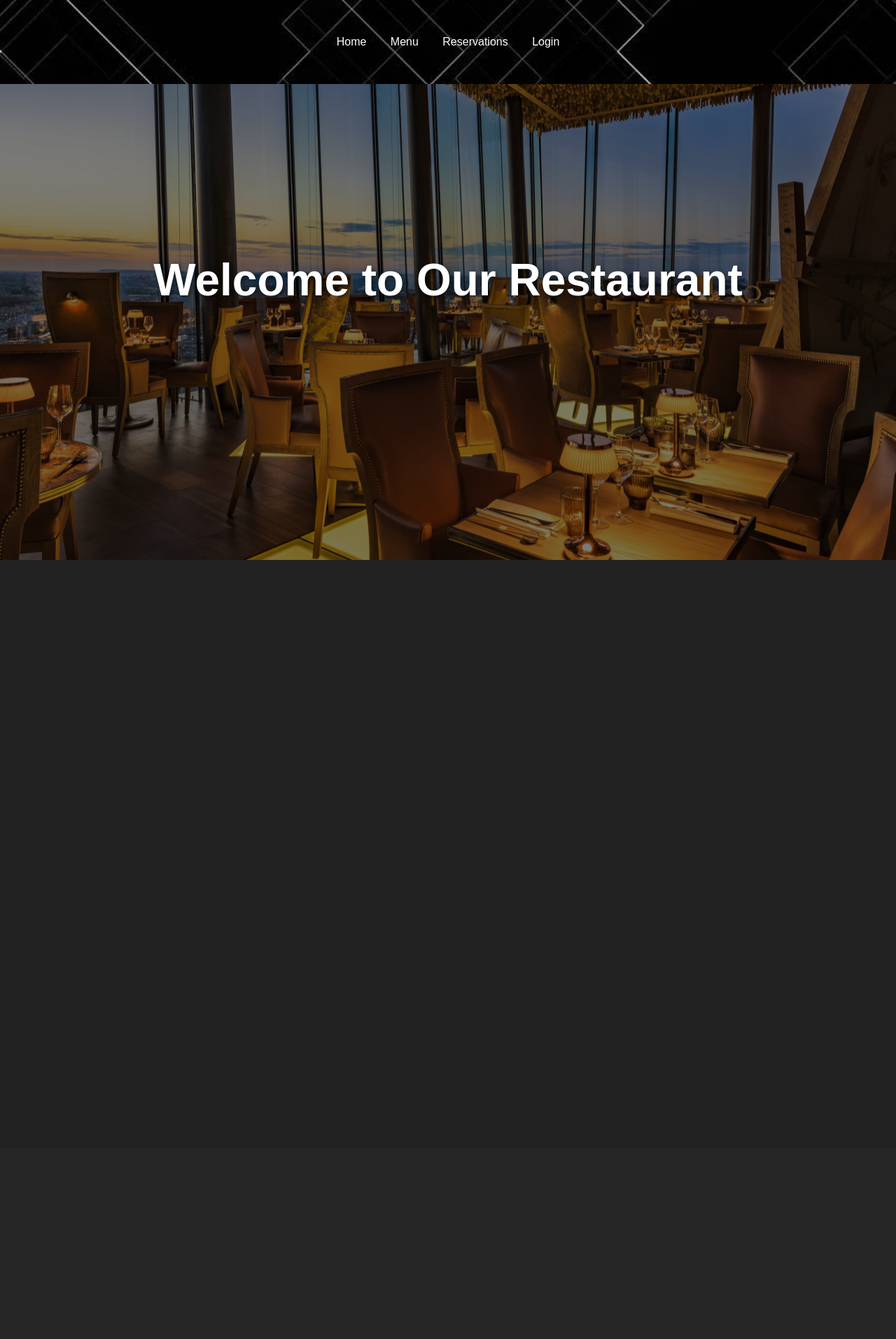
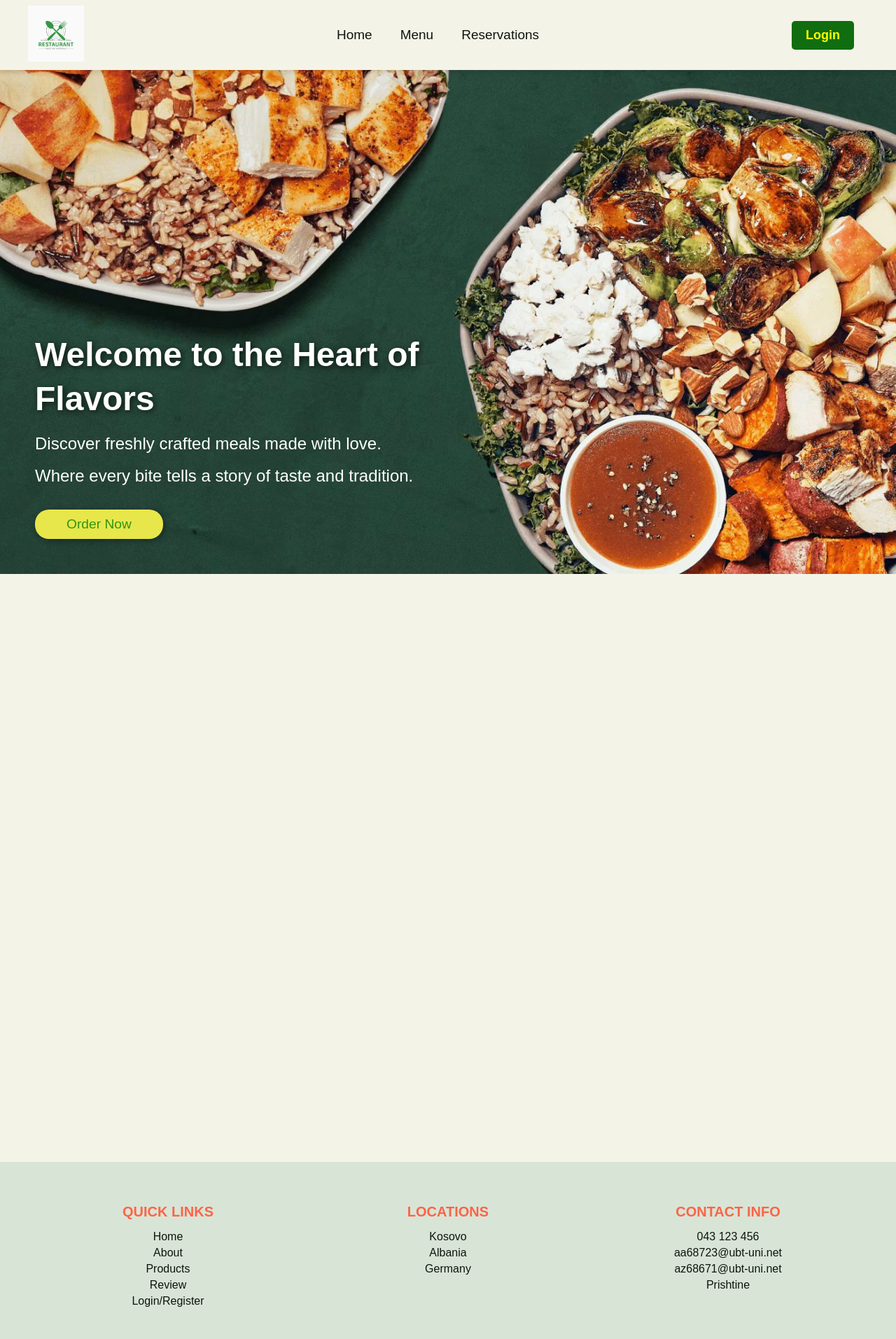
Before and after one commit to altonasllani/Restaurant, a PHP site: page / in a window 1280 px wide. Shown: the whole page at 70% size. Before the commit the page ends 800 px from the top, so only its background shows below. Run offline with PHP 8.4, Linux system fonts and the light colour scheme.

Commit message:
Updated style

```diff
--- a/index.css
+++ b/index.css
@@ -1,59 +1,208 @@
+/* Pergjithesisht */
 body {
   margin: 0;
-  font-family: Arial, sans-serif;
-  background-color: #000;
+  font-family: 'Montserrat', sans-serif;
+  background-color:#F4F3E7;
 }
 
+/* Header */
 .header {
   position: fixed;
   top: 0;
   width: 100%;
-  height: 120px;
-  background-image: url('bg.jpg'); /* Vendos foton e njëjtë si në hero */
-  background-size: cover; /* Bën foton të mbulojë të gjithë header-in */
-  background-position: center; /* Qendron foton në qendër */
-  background-color: rgba(0, 0, 0, 0.7); /* Ngjyrë gjysmë-transparent */
+  height: 100px;
+  background-color: #F4F3E7;;
   display: flex;
   align-items: center;
-  justify-content: center;
+  justify-content: space-between;
+  padding: 0 40px;
   z-index: 10;
+  box-shadow: 0 4px 6px rgba(0, 0, 0, 0.1); /* Shton nje hije per pamje me te mire */
 }
 
-.header nav a {
+/* Logo ne te majte */
+.logo img {
+  height: 80px; /* Madhesia e logos */
+}
+
+/* Navigacioni ne qender */
+.nav {
+  text-align: center;
+}
+
+.nav ul {
+  display: inline-flex;
+  list-style: none;
+  margin: 0;
+  padding: 0;
+}
+
+.nav li {
+  margin: 0 20px;
+}
+
+.nav a {
+  color: #0E150E;
+  text-decoration: none;
+  font-size: 19px;
+}
+
+.nav a:hover {
+  color: #1c542d;
+  transition: color 0.3s ease-in-out;
+}
+
+/* Login si buton ne te djathte me hapesire */
+.login-button {
+  padding: 10px 20px;
+  background-color: #106e10;
+  color: yellow;;
+  text-decoration: none;
+  font-weight: bold;
+  font-size: 18px;
+  border: none;
+  border-radius: 5px;
+  margin-right: 100px; /* Hapesira e moderuar nga skaji i djathte */
+  transition: background-color 0.3s, transform 0.3s;
+  cursor: pointer;
+}
+
+.login-button:hover {
+  background-color: #1c542d;
+  transform: scale(1.04);
+}
+
+/* Hero */
+.hero {
+  background-image: url('green1.jpg'); /* Vendosni nje imazh te pershtatshem */
+  background-size: cover;
+  background-position: center;
+  height: 100vh;
+  position: relative;
   color: #fff;
-  margin: 0 15px;
+  display: flex;
+  align-items: flex-end; /* Per t'u shfaqur ne fund te seksionit */
+  justify-content: flex-start; /* Per t'u shfaqur ne krahun e majte */
+  padding: 10px; /* Hapesire me e madhe nga skajet */
+}
+
+.hero-content {
+  max-width: 600px; /* Zgjerimi i gjersise per tekst me te gjate */
+  padding: 40px;
+}
+
+.hero h1 {
+  font-size: 3rem; /* Tekst me i madh */
+  margin: 0 0 15px;
+  font-weight: bold;
+  line-height: 1.3; /* Hapesira ndermjet rreshtave */
+  text-shadow: 2px 2px 8px rgba(0, 0, 0, 0.7); /* Hijet per tekst me te dukshem */
+}
+
+.hero p {
+  font-size: 1.5rem; /* Peremase me e madhe */
+  margin: 10px 0;
+  line-height: 1.5; /* Hapesire me e rehatshme ndermjet rreshtave */
+}
+
+.order-button {
+  display: inline-block;
+  margin-top: 20px;
+  padding: 10px 45px; /* Buton me i madh per terheqje me te mire */
+  font-size: 1.2rem;
+  color: rgba(0, 128, 0, 0.8); /* Shkronja te gjelberta transparente */
+  background-color: rgb(231, 231, 75);; /* Ngjyre e verdhe per butonin */
   text-decoration: none;
+  border-radius: 20px; /* Cepa pak me te rrumbullaket */
+  box-shadow: 2px 2px 8px rgba(0, 0, 0, 0.4); /* Efekt hijeje */
+  transition: background-color 0.3s, transform 0.2s;
 }
-header nav a:hover{
+
+.order-button:hover {
+  background-color: #FFC300; /* Ndryshim i lehte ngjyre ne hover */
+  transform: scale(1.08); /* Zmadhim me i dukshem gjate hover-it */
+}
+
+/* Content */
+.content {
+  background-color: #F4F3E7;
+  color: #fff;
+  padding: 20px;
+  min-height: 100vh;
+}
+
+/* Footer */
+footer {
+  background-color: #D8E5D6;
+  color: #0E150E;
+  padding: 20px;
+  text-align: center;
+}
+
+.footer .box-container {
+  display: flex;
+  justify-content: space-around;
+  flex-wrap: wrap;
+  max-width: 1200px;
+  margin: 0 auto;
+}
+
+.footer .box {
+  flex: 1 1 250px;
+  padding: 20px;
+}
+
+.footer h3 {
+  font-size: 20px;
+  color: #ff6347;
+  margin-bottom: 15px;
+  text-transform: uppercase;
+}
+
+.footer ul, .footer ol {
+  list-style: none;
+  padding: 0;
+  margin: 0;
+}
+
+.footer li {
+  margin: 5px 0;
+}
+
+.footer a {
+  color: #0E150E;
+  text-decoration: none;
+  font-size: 16px;
+  transition: color 0.3s;
+}
+
+.footer a:hover {
   color: aqua;
 }
 
-.hero {
-  background-image: linear-gradient(rgba(0, 0, 0, 0.5), rgba(0, 0, 0, 0.5)), url('r1.jpg'); /* Overlay i zi i tejdukshëm */
-  background-size: cover;
-  background-position: center;
-  height: 100vh;
-  display: flex;
-  align-items: center;
-  justify-content: center;
-  color: #fff;
-  text-align: center;
-  padding: 0 20px; /* Shtimi i hapësirave anësore për tekst */
+/* Per ekranet e vogla */
+@media (max-width: 768px) {
+  .footer .box-container {
+    flex-direction: column;
+    align-items: center;
+  }
 
+  .nav ul {
+    flex-direction: column;
+    align-items: center;
+  }
+
+  .nav li {
+    margin: 10px 0;
+  }
+
+  .header {
+    flex-wrap: wrap;
+    height: auto;
+    padding: 10px 20px;
+  }
+
+  .login-button {
+    margin-right: 10px; /* Pak me afer per ekranet e vogla */
+  }
 }
-.hero h1 {
-  font-size: 4rem; /* Madhësi më e madhe për titullin */
-  font-weight: bold; /* Shtimi i trashësisë për më shumë theks */
-  text-shadow: 2px 2px 8px rgba(0, 0, 0, 0.6); /* Hije e theksuar për tekstin */
-  line-height: 1.2; /* Hapësirë më e madhe midis rreshtave */
-  margin: 0;
-  padding: 0 10px; /* Hapësira e brendshme e vogël */
-}
-
-
-.content {
-  padding: 20px;
-  background-color: #222;
-  color: #fff;
-  min-height: 100vh;
-}
--- a/index.html
+++ b/index.html
@@ -3,24 +3,77 @@
 <head>
     <meta charset="UTF-8">
     <meta name="viewport" content="width=device-width, initial-scale=1.0">
+    <meta name="description" content="Welcome to the Best Restaurant. Discover freshly crafted meals made with love.">
     <title>Best Restaurant</title>
     <link rel="stylesheet" href="index.css">
     <script defer src="script.js"></script>
 </head>
 <body>
     <header class="header">
-      <nav>
-        <a href="#">Home</a>
-        <a href="#">Menu</a>
-        <a href="#">Reservations</a>
-        <a href="#">Login</a>
-      </nav>
+        <!-- Logo ne anen e majte -->
+        <div class="logo">
+            <img src="logo.png" alt="Restaurant Logo">
+        </div>
+
+        <!-- Navigacioni ne qender -->
+        <nav class="nav">
+            <ul>
+                <li><a href="index.html">Home</a></li>
+                <li><a href="index.html">Menu</a></li>
+                <li><a href="index.html">Reservations</a></li>
+            </ul>
+        </nav>
+
+        <!-- Login ne anen e djathte si buton -->
+        <a href="#" class="login-button">Login</a>
     </header>
+
     <section class="hero">
-      <h1>Welcome to Our Restaurant</h1>
+      <div class="hero-content">
+        <h1>Welcome to the Heart of Flavors</h1>
+        <p>Discover freshly crafted meals made with love.</p>
+        <p>Where every bite tells a story of taste and tradition.</p>
+        <a href="#menu" class="order-button">Order Now</a>
+      </div>
     </section>
+
+
     <section class="content">
-      <!-- Your restaurant content here -->
+        <!-- Permbajtja kryesore -->
     </section>
-  </body>
-  </html>
+
+    <footer>
+        <section class="footer">
+            <div class="box-container">
+                <div class="box">
+                    <h3>Quick Links</h3>
+                    <ul>
+                        <li><a href="#">Home</a></li>
+                        <li><a href="#about">About</a></li>
+                        <li><a href="menu.html">Products</a></li>
+                        <li><a href="#review">Review</a></li>
+                        <li><a href="login.html">Login/Register</a></li>
+                    </ul>
+                </div>
+                <div class="box">
+                    <h3>Locations</h3>
+                    <ol>
+                        <li><a href="#">Kosovo</a></li>
+                        <li><a href="#">Albania</a></li>
+                        <li><a href="#">Germany</a></li>
+                    </ol>
+                </div>
+                <div class="box">
+                    <h3>Contact Info</h3>
+                    <ul>
+                        <li><a href="#">043 123 456</a></li>
+                        <li><a href="#">aa68723@ubt-uni.net</a></li>
+                        <li><a href="#">az68671@ubt-uni.net</a></li>
+                        <li><a href="#">Prishtine</a></li>
+                    </ul>
+                </div>
+            </div>
+        </section>
+    </footer>
+</body>
+</html>
```
Also changed, not shown: green1.jpg (added), logo.png (added).
